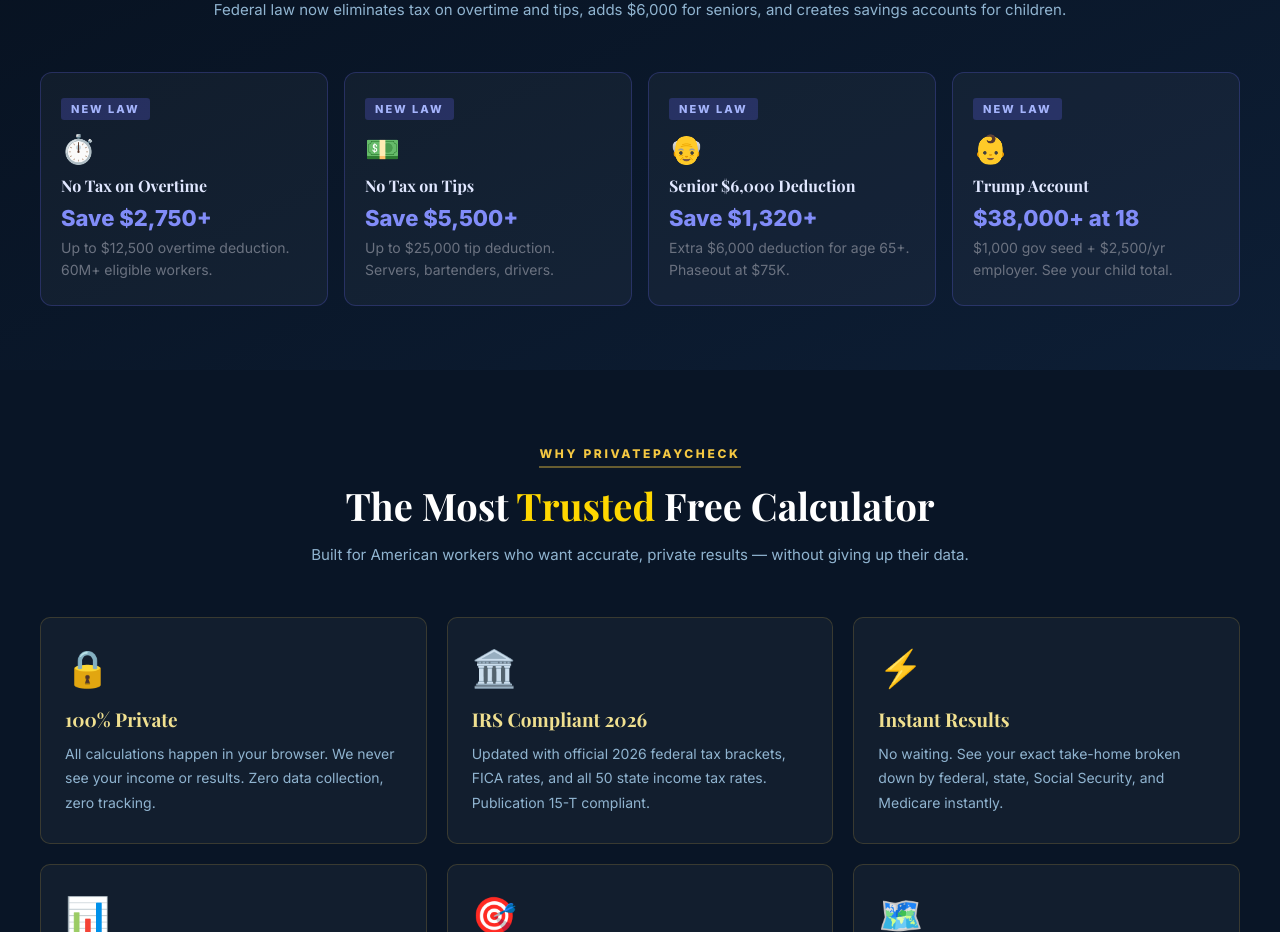
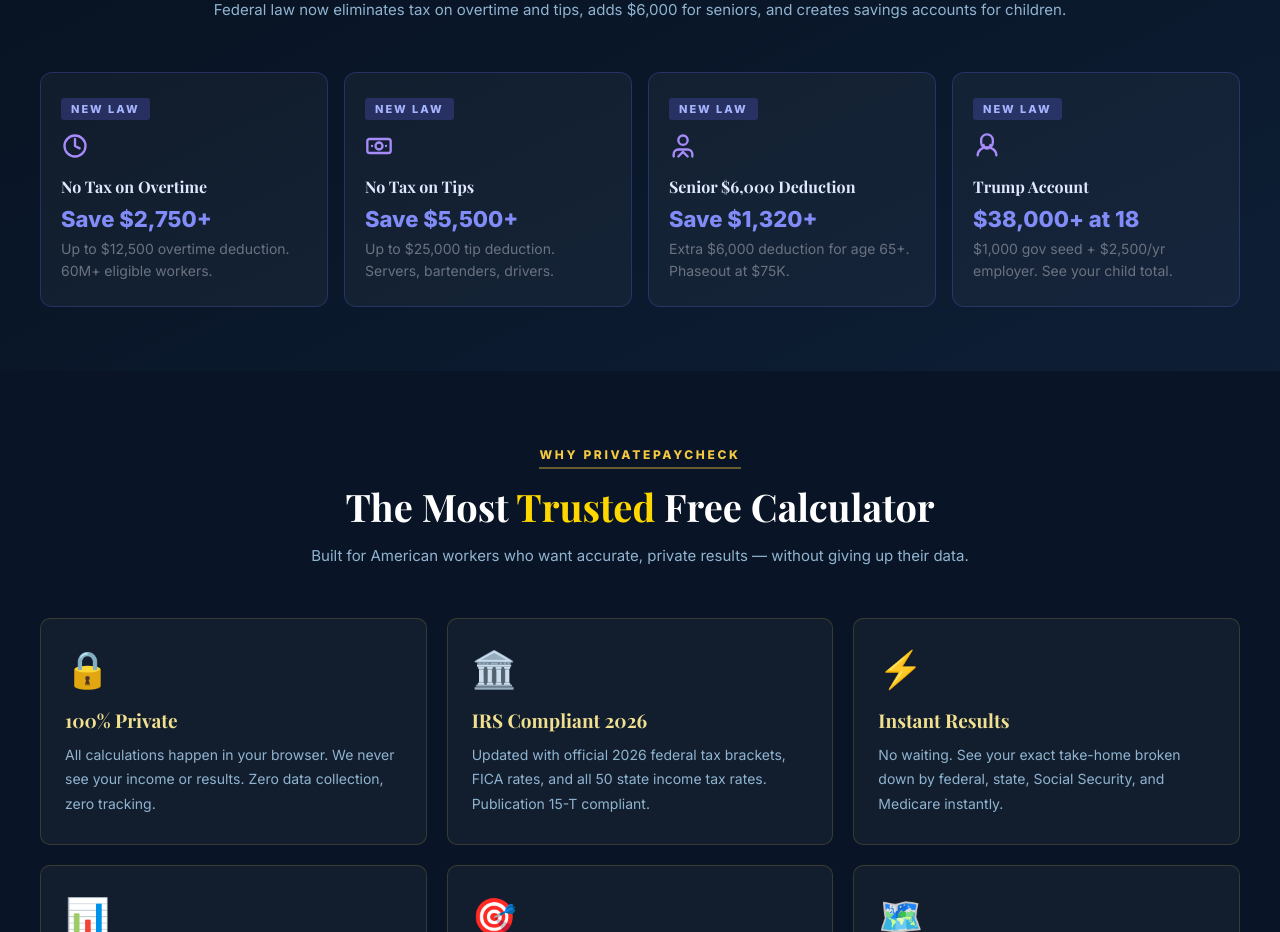
Before and after one commit to devqrcraft-ui/privatepaycheck, a Next.js app: page / in a window 1280 px wide. Shown: the part 2112-3044 px from the top of the page. Built offline with nearby package versions, Linux system fonts and the light colour scheme.

Commit message:
feat: replace emoji icons with SVG in New Tax Cuts section

```diff
--- a/src/app/home-client.tsx
+++ b/src/app/home-client.tsx
@@ -183,28 +183,28 @@ export default function HomeClient() {
         <div className="obbb-grid">
           <Link href="/no-tax-on-overtime-deduction" className="obbb-card">
             <div className="obbb-badge">New Law</div>
-            <div className="obbb-icon">⏱️</div>
+            <div className="obbb-icon"><svg width="28" height="28" viewBox="0 0 24 24" fill="none" stroke="#a78bfa" strokeWidth="2" strokeLinecap="round" strokeLinejoin="round"><circle cx="12" cy="12" r="9"/><polyline points="12 6 12 12 16 14"/></svg></div>
             <div className="obbb-title">No Tax on Overtime</div>
             <div className="obbb-save">Save $2,750+</div>
             <div className="obbb-desc">Up to $12,500 overtime deduction. 60M+ eligible workers.</div>
           </Link>
           <Link href="/no-tax-on-tips-calculator" className="obbb-card">
             <div className="obbb-badge">New Law</div>
-            <div className="obbb-icon">💵</div>
+            <div className="obbb-icon"><svg width="28" height="28" viewBox="0 0 24 24" fill="none" stroke="#a78bfa" strokeWidth="2" strokeLinecap="round" strokeLinejoin="round"><rect x="2" y="6" width="20" height="12" rx="2"/><circle cx="12" cy="12" r="3"/><path d="M6 12h.01M18 12h.01"/></svg></div>
             <div className="obbb-title">No Tax on Tips</div>
             <div className="obbb-save">Save $5,500+</div>
             <div className="obbb-desc">Up to $25,000 tip deduction. Servers, bartenders, drivers.</div>
           </Link>
           <Link href="/senior-deduction-calculator" className="obbb-card">
             <div className="obbb-badge">New Law</div>
-            <div className="obbb-icon">👴</div>
+            <div className="obbb-icon"><svg width="28" height="28" viewBox="0 0 24 24" fill="none" stroke="#a78bfa" strokeWidth="2" strokeLinecap="round" strokeLinejoin="round"><path d="M20 21v-2a4 4 0 0 0-4-4H8a4 4 0 0 0-4 4v2"/><circle cx="12" cy="7" r="4"/><path d="M8 21l4-4 4 4"/></svg></div>
             <div className="obbb-title">Senior $6,000 Deduction</div>
             <div className="obbb-save">Save $1,320+</div>
             <div className="obbb-desc">Extra $6,000 deduction for age 65+. Phaseout at $75K.</div>
           </Link>
           <Link href="/trump-account-calculator" className="obbb-card">
             <div className="obbb-badge">New Law</div>
-            <div className="obbb-icon">👶</div>
+            <div className="obbb-icon"><svg width="28" height="28" viewBox="0 0 24 24" fill="none" stroke="#a78bfa" strokeWidth="2" strokeLinecap="round" strokeLinejoin="round"><path d="M12 2a5 5 0 0 1 5 5v2a5 5 0 0 1-10 0V7a5 5 0 0 1 5-5z"/><path d="M4 20c0-4 3.6-7 8-7s8 3 8 7"/><path d="M9 11c0 2 1.5 3 3 3s3-1 3-3"/></svg></div>
             <div className="obbb-title">Trump Account</div>
             <div className="obbb-save">$38,000+ at 18</div>
             <div className="obbb-desc">$1,000 gov seed + $2,500/yr employer. See your child total.</div>
```
